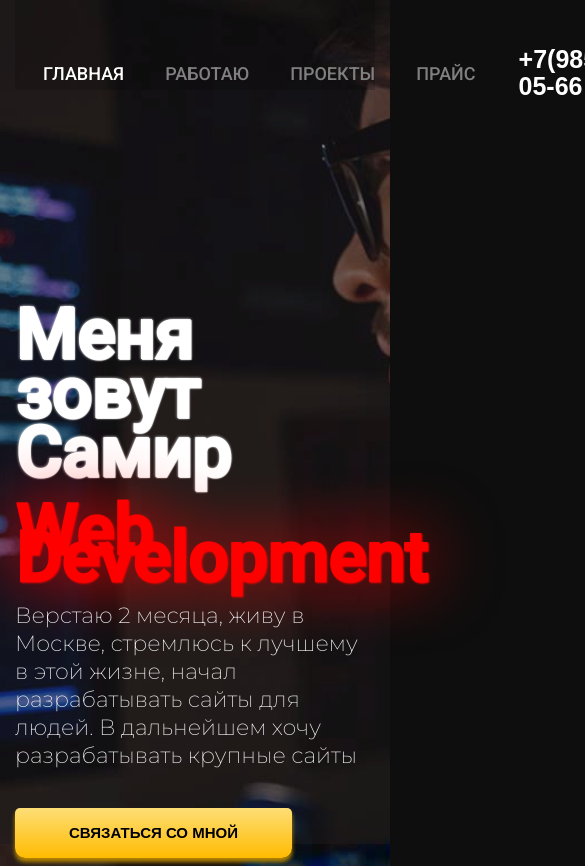
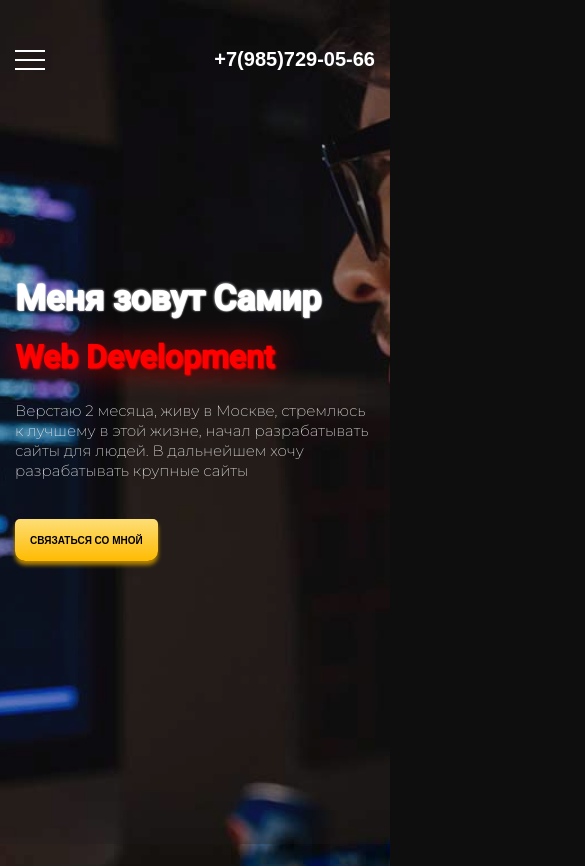
Before and after one commit to Samirka2004/Portfolio, a plain HTML site: page index.html in a window 390 px wide. Shown: the top 866 px of the page, 585 px wide, since content can reach past the window. Drawn offline with nearby package versions, Linux system fonts and the light colour scheme; files that its build step writes are made by us from their sources; a web font is replaced by a local one.

Commit message:
Portfolio

```diff
--- a/css/style.css
+++ b/css/style.css
@@ -49,12 +49,15 @@ line-height: 28px;
       min-height: 900px;
       background-attachment: fixed;
    }
-
+   .header__burger {
+      display: none;
+   }
    .header__top {
       width: 100%;
       height: 90px;
-      background-color: rgba(0, 0, 0, 0.157);
    }
+
+
    .navigation {
       padding: 46px 0 0 0;
       display: flex;
@@ -69,6 +72,14 @@ line-height: 28px;
       text-transform: uppercase;
       display: flex;
       transition: all .3s;
+      opacity: 0;
+      transform: translateY(0,130%);
+      transition: all 1s ease 1.2s;
+   }
+   .menu__list._active {
+      opacity: 1;
+      transform: translateY(0);
+      transition: all 1s ease 1.2s;
    }
 
    .menu__list-item {
@@ -121,6 +132,15 @@ line-height: 28px;
       font-weight: bold;
       transition: all .5s;
       color: #ffffff;
+      opacity: 0;
+      transform: translateY(0,130%);
+      transition: all 1s ease 1.2s;
+   }
+
+   .phone._active {
+      opacity: 1;
+      transform: translateY(0);
+      transition: all 1s ease 1.2s;
    }
    .phone:hover {
       color:#FFBB01;
@@ -157,9 +177,9 @@ line-height: 28px;
       color: red;
       font-size: 70px;
       text-shadow: 1px 1px 2px red, 0 0 1em red;
-      transform: translate(0px,120%);
+      transform: translateY(0px,50%);
       opacity: 0;
-      transition: all 0.6s ease 0s;
+      transition: all 0.6s ease 0.4s;
    }
 
    .header__subtitle._active{
@@ -168,7 +188,7 @@ line-height: 28px;
       color: red;
       font-size: 70px;
       text-shadow: 1px 1px 2px red, 0 0 1em red;
-      transform: translate(0px,0px);
+      transform: translate(0);
       opacity: 1;
       transition: all 0.6s ease 0s;
    }
@@ -619,13 +639,177 @@ line-height: 28px;
    background: #0e0e0e;
 }
 
-@keyframes header__top {
-   0% {
-      transform:translateX(100px);
-      opacity: 0;
+
+@media  (max-width:1024px) {
+   .header__title {
+      font-size: 60px;
+      line-height: 30px;
    }
-   100% {
-      transform: translateX(0px);
-      opacity: 1;
+   .header__subtitle._active {
+      font-size: 55px;
+   }
+   .header__text {
+      font-size: 20px;
+      line-height: 25px;
+   }
+   .button {
+      line-height: 15px;
+      font-size: 13px;
+   }
+   .phone {
+      font-size: 20px;
    }
 }
+
+
+
+@media (max-width:768px) {
+   .header__burger {
+      display: block;
+      cursor: pointer;
+      position: relative;
+      width: 30px;
+      height: 20px;
+      z-index: 6;
+      left: 0;
+      opacity: 0;
+      transform: translate(0,20%);
+      transition: all 1s ease 1.2s;
+   }
+   .header__burger._active {
+      opacity: 1;
+      transform: translate(0);
+      transition: all 1s ease 1.2s;
+   }
+   .header__burger .header__burger-span {
+      position: absolute;
+      background-color: #fff;
+      position: absolute;
+      left: 0;
+      height: 2px;
+      width: 30px;
+      top: 9px;
+   }
+   .header__burger::before,
+   .header__burger::after{
+      content: "";
+      background-color: #fff;
+      position: absolute;
+      width: 100%;
+      height: 2px;
+      left: 0;
+      transition: all 0.3s ease 0s;
+   }
+   .header__burger::before {
+      content: "";
+      top: 0;
+   }
+   .header__burger::after {
+      content: "";
+      bottom: 0;
+   }
+
+   .header__burger.activeted::before{
+      transform: rotate(45deg);
+      top: 9px;
+   }
+   .header__burger.activeted .header__burger-span {
+      transform: scale(0);
+   }
+
+
+   .header__burger.activeted::after{
+      transform: rotate(-45deg);
+      bottom: 9px;
+   }
+   .header__top {
+      top: 0;
+      left: 0;
+      width: 100%;
+      height: 100%;
+      background: none;
+   }
+   .header__top::after {
+      content: "";
+      position: absolute;
+      top: 0;
+      left: 0;
+      z-index: 3;
+   }
+   .menu {
+      display: flex;
+      flex-direction: column;
+      position: absolute;
+      align-items: center;
+      margin-top: 30px;
+      width: 100%;
+      height: 55%;
+      top: -100%;
+      z-index: 4;
+      background-color: rgba(0, 0, 0, 0.157);
+      transition: all 0.3s ease 0s;
+      left: 0;
+   }
+   .menu.activeted {
+      top: -55px;
+   }
+
+   .menu__list {
+      display: block;
+      position: relative;
+      z-index: 20;
+      margin-top: 100px;
+      margin-right: 100px;
+   }
+   .menu__list li {
+      position: relative;
+      margin: 0 0 20px 0;
+   }
+
+   .header__title {
+      font-size: 50px;
+      line-height: 25px;
+   }
+   .header__subtitle._active {
+      font-size: 45px;
+   }
+   .header__text {
+      font-size: 17px;
+      line-height: 20px;
+   }
+   .button {
+      line-height: 10px;
+      padding: 17px 35px 15px;
+   }
+   .phone {
+      z-index: 6;
+   }
+}
+
+@media (max-width:470px) {
+   .header__title {
+      font-size: 45px;
+      line-height: 20px;
+   }
+   .header__subtitle._active {
+      font-size: 40px;
+   }
+   .header__text {
+      font-size: 15px;
+      line-height: 20px;
+   }
+   .button {
+      line-height: 10px;
+      padding: 17px 15px 15px;
+      font-size: 10px;
+   }
+}
+
+@media (max-width:424px) {
+   .header__title {
+      font-size: 35px;
+   }
+   .header__subtitle._active {
+      font-size: 32px;
+   }
+}
--- a/index.html
+++ b/index.html
@@ -27,10 +27,13 @@
   <header class='header'>
     <div class="overlay"></div>
     <div class="container">
-      <div id='header__top' class="header__top">
-        <div class="navigation">
+      <div id='header__top' class="header__top _anim-items">
+        <div class="navigation _anim-items">
+          <div class="header__burger _anim-items">
+            <span class='header__burger-span'></span>
+          </div>
           <nav class='menu'>
-            <ul class="menu__list">
+            <ul class="menu__list _anim-items">
               <li class='menu__list-item'>
                 <a class='menu__link menu__link--active' href="#">Главная</a>
               </li>
@@ -45,9 +48,7 @@
               </li>
             </ul>
           </nav>
-          <div class="phone__block">
-            <a class="phone" href="tel:79857290566">+7(985)729-05-66</a>
-          </div>
+            <a class="phone _anim-items" href="tel:79857290566">+7(985)729-05-66</a>
         </div>
       </div>
       <div class="header__content _anim-items">
@@ -63,8 +64,9 @@
       </div>
     </div>
   </header>
+  <br><br><br><br><br><br><br><br><br><br><br><br><br><br><br><br><br><br><br><br>
 
-  <section id='work' class="about">
+  <!-- <section id='work' class="about">
     <div class="container">
       <h3 class='about__main-title _anim-items'>Со мной удобно работать</h3>
       <div class="about__main">
@@ -187,9 +189,9 @@
       <div class="footer__menu">
         <nav class="footer-menu-list">
           <ul>
-            <li><a href = '#'>Услуги</a></li>
-            <li><a href = '#'>Проекты</a></li>
-            <li><a href = '#'>Прайс</a></li>
+            <li><a href='#work'>Услуги</a></li>
+            <li><a href='#projects'>Проекты</a></li>
+            <li><a href='#prise'>Прайс</a></li>
           </ul>
         </nav>
         <div class="footer-menu-contacts">
@@ -201,7 +203,7 @@
         <div class="footer-menu-social">
           <ul class='social'>
             <li>
-              <a href ='#'><img src="./images/github.svg" alt=""></a>
+              <a href ='https://github.com/Samirka2004'><img src="./images/github.svg" alt=""></a>
             </li>
             <li>
               <a href ='#'><img src="./images/facebook.svg" alt=""></a>
@@ -217,7 +219,8 @@
       </div>
     </div>
     <div class="author">©Samir-Dev</div>
-  </footer>
+
+  </footer> -->
 
 
 
--- a/js/main.js
+++ b/js/main.js
@@ -68,3 +68,10 @@ $('a[href*="#"]').on('click', function (e) {
       scrollTop: $($(this).attr('href')).offset().top
    }, 1500, '');
 });
+
+$(document).ready(function(){
+   $('.header__burger').click(function(event) {
+      $('.header__burger, .menu').toggleClass('activeted');
+      $('body').toggleClass('lock');
+   });
+});
```
